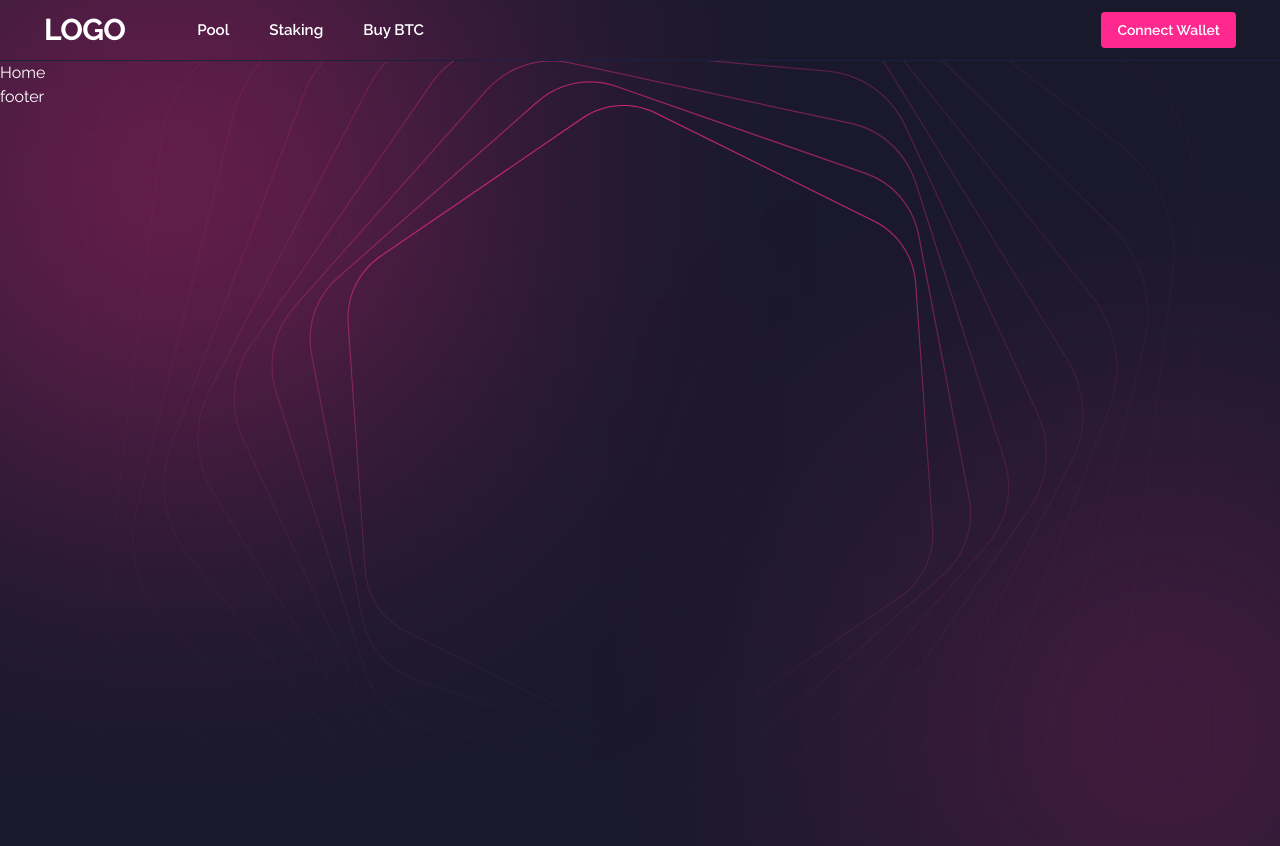
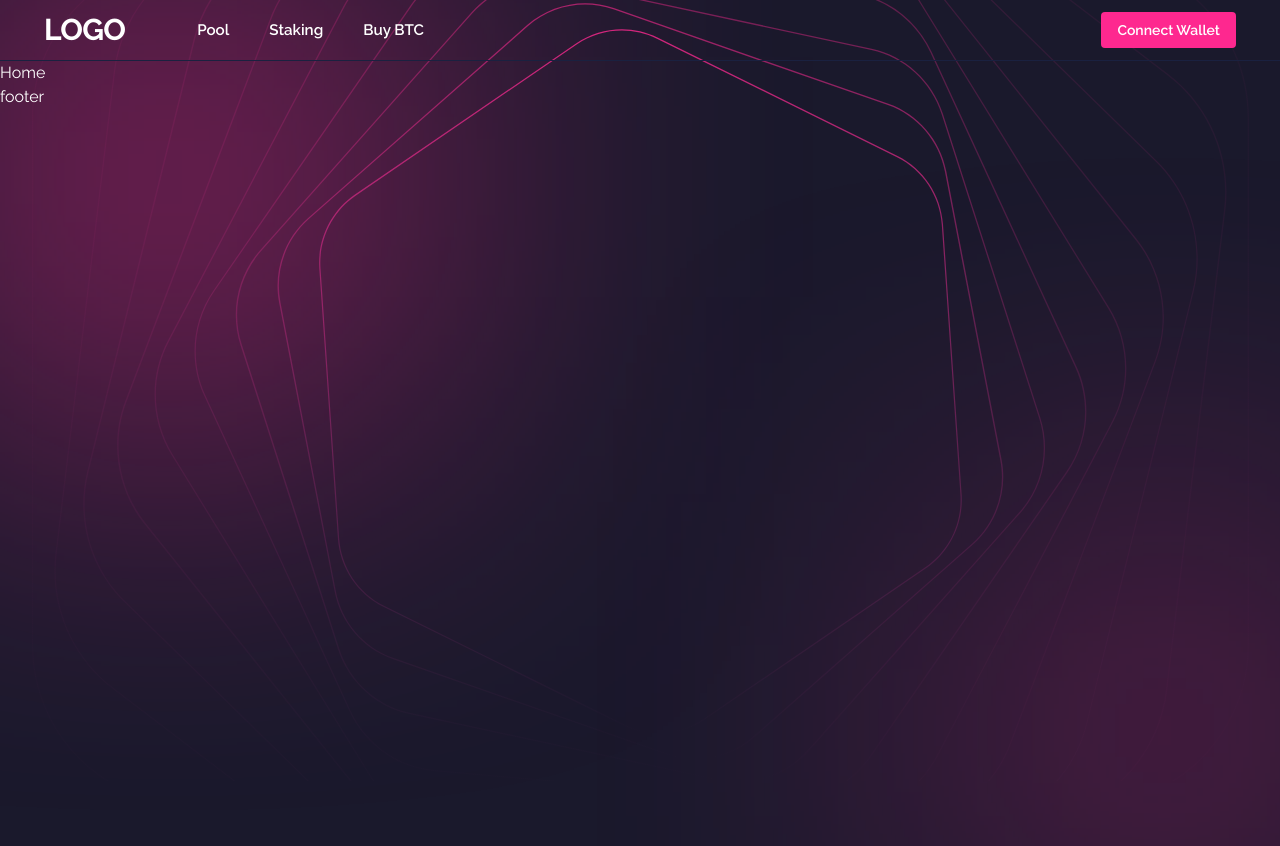
Before and after one commit to AlSirang/IDO-launchpad-figma-to-react, a React (Create React App) app: page / in a window 1280 px wide. Built offline with nearby package versions, Linux system fonts and the light colour scheme.

Commit message:
styling: fix bg image position

```diff
--- a/src/layouts/root.layout.js
+++ b/src/layouts/root.layout.js
@@ -10,11 +10,11 @@ export const RootLayout = ({ children }) => {
       <main className="relative">
         <div className="w-[238px] md:w-[338px] h-[238px] md:h-[338px] -z-[1] absolute -top-[53px] left-0 bg-cpink-100 filter blur-[180px]" />
 
-        <div className="absolute m-auto w-full -z-[1]">
+        <div className="absolute m-auto w-full -z-[1] -top-[80px] h-[100vh]">
           <img
             src={backgroundFrom}
             alt="background-loop"
-            className="m-auto w-full"
+            className="m-auto w-full object-cover h-full"
           />
         </div>
 
```
